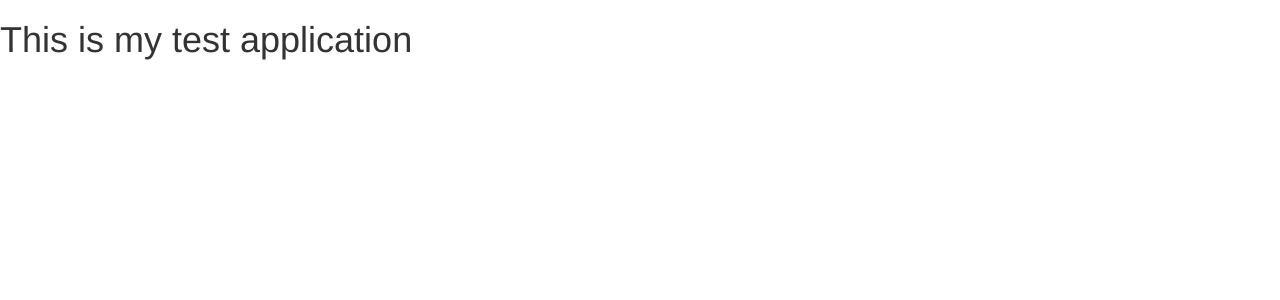
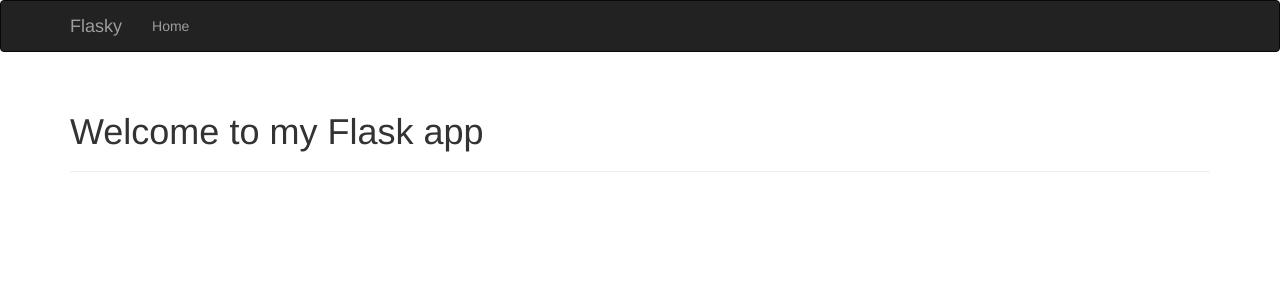
Before and after one commit to uahmad417/flasky-practise, a Flask app: page / in a window 1280 px wide. Shown: the top 300 px of the page. Run offline with Flask 3, Linux system fonts and the light colour scheme; some libraries are stand-ins or nearby versions.

Commit message:
modfied index to be derived from base since base is now derived from bootstrap base

```diff
--- a/templates/index.html
+++ b/templates/index.html
@@ -1,7 +1,11 @@
 {% extends 'base.html' %}
 
-{% block title %}Flasky{{ super() }}{% endblock %}
+{% block content %}
 
-{% block body %}
-<h1>This is my test application</h1>
+    <div class="container">
+        <div class="page-header">
+            <h1>Welcome to my Flask app</h1>
+        </div>
+    </div>
+
 {% endblock %}
```
